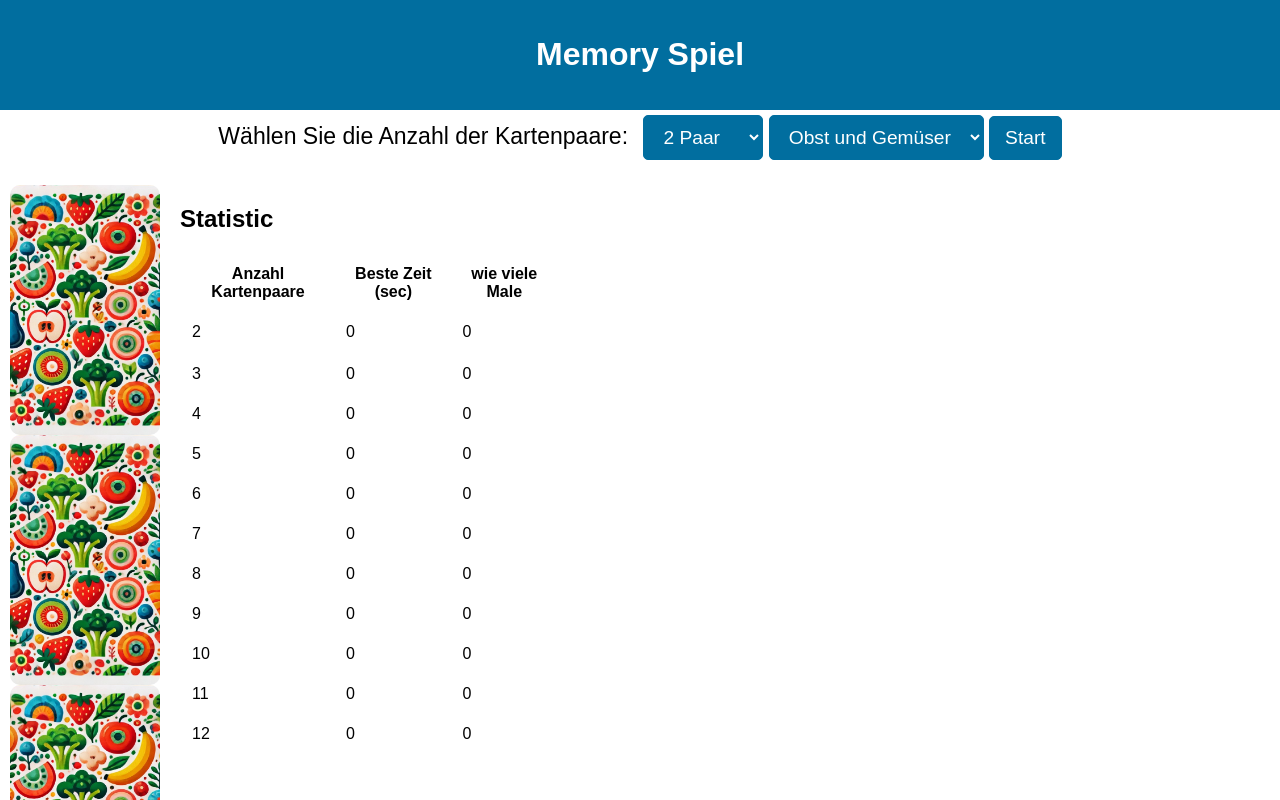
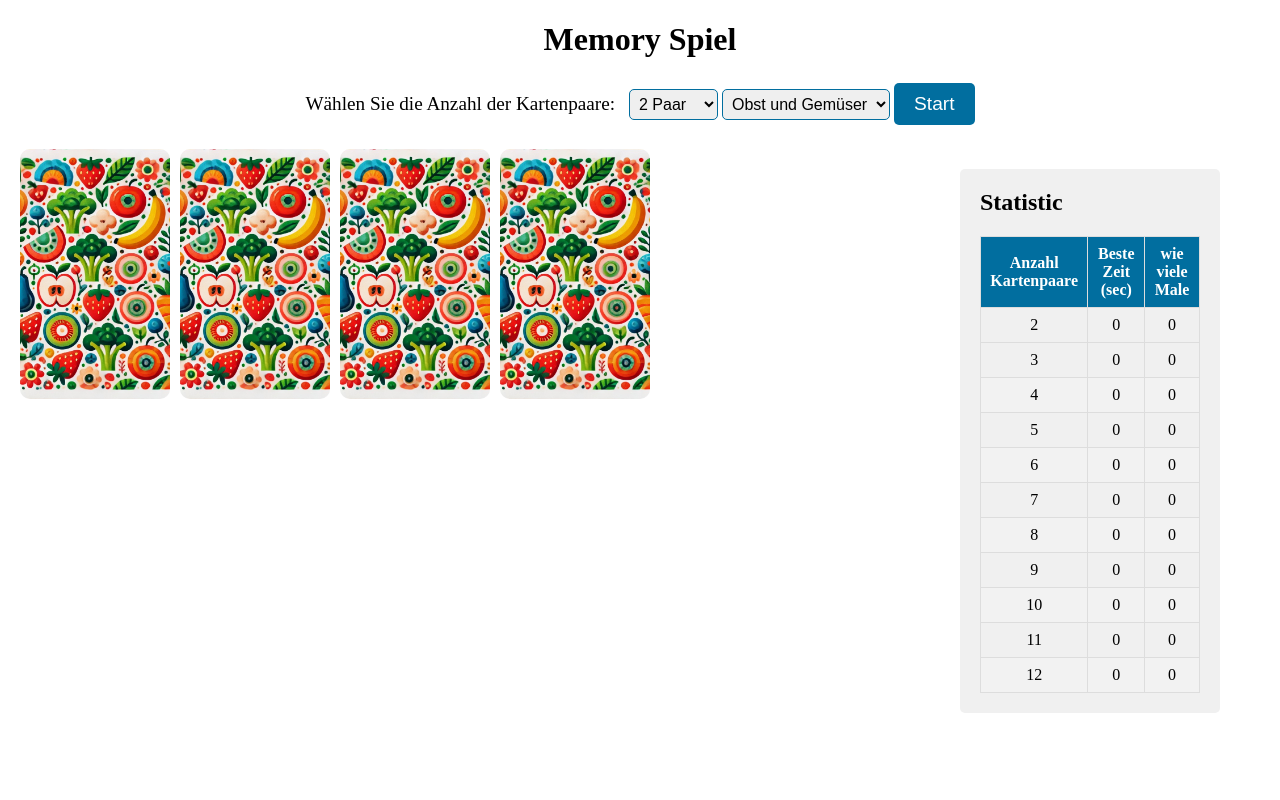
Before and after one commit to NatFrontendDeveloper/memorygame, a plain HTML site: page index.html in a window 1280 px wide. Both pictures are taken after a click on the button "Start". Shown: the top 800 px of the page. Drawn offline with Linux system fonts and the light colour scheme.

Commit message:
Update styles.css

```diff
--- a/assets/css/styles.css
+++ b/assets/css/styles.css
@@ -1,21 +1,17 @@
-/* Основной стиль для мобильных устройств */
-body, html {
+
+body, html{
     margin: 0;
     padding: 0;
-    width: 100%;
-    font-family: Arial, sans-serif; /* Шрифт */
+    max-width: 100%;
 }
+header {
 
-header {
-    text-align: center;
-    padding: 15px;
-    background-color: #016e9f;
-    color: white;
+    text-align: center; /* Заголовок по центру */
 }
 
 .controls {
     margin-bottom: 20px;
-    text-align: center;
+    text-align: center; /* Центрируем элементы управления */
     line-height: 48px;
 }
 
@@ -24,46 +20,61 @@ header {
     margin-right: 10px;
 }
 
-.controls select,
-.controls button {
-    font-size: 1em;
-    padding: 10px 15px;
-    border-radius: 5px;
-    border: 1px solid #016e9f;
-    background-color: #016e9f;
-    color: #fff;
-    cursor: pointer;
-    outline: none;
-    width: 100%;
-    margin: 5px 0;
+.controls select {
+    font-size: 1em; /* Размер шрифта для селекта */
+    padding: 5px; /* Отступы внутри селекта */
+    border-radius: 5px; /* Скругление углов */
+    border: 1px solid #016e9f; /* Цвет границы */
+    outline: none; /* Убираем обводку при фокусе */
+    transition: border-color 0.3s; /* Плавный переход цвета границы */
+}
+
+.controls select:focus {
+    border-color: #48c774; /* Цвет границы при фокусе */
 }
 
 .controls button {
-    background-color: #016e9f;
+    font-size: 1.2em; /* Размер шрифта для кнопки */
+    padding: 10px 20px; /* Отступы внутри кнопки */
+    background-color: #016e9f; /* Цвет фона кнопки */
+    color: #fff; /* Цвет текста кнопки */
+    border: none; /* Убираем границу */
+    border-radius: 5px; /* Скругление углов кнопки */
+    cursor: pointer; /* Курсор при наведении */
+    transition: background-color 0.3s; /* Плавный переход цвета фона */
 }
 
 .controls button:hover {
-    background-color: #026b9a;
+    background-color: #026b9a; /* Цвет фона при наведении */
 }
 
 .main-container {
-    max-width: 100%;
+    max-width: 1200px;
+
     display: flex;
-    flex-direction: column; /* Вертикальное расположение на мобильных устройствах */
-    gap: 20px;
-    margin: 0 10px;
+    justify-content: space-between; /* Разделяет игровую область и статистику */
+margin:0 20px;
+    gap: 2rem;
+}
+.game-area{
+    flex: 0 0 70%;
+}
+.sidebar{
+    flex: 0 0 30%;
 }
 
-.game-area {
-    display: flex;
-    flex-wrap: wrap;
-    justify-content: space-around;
-    gap: 10px;
-}
+#memory-game {
+    display: flex; /* Включаем Flexbox */
+    flex-wrap: wrap; /* Разрешаем перенос элементов на следующую строку */
+    gap: 10px; /* Отступ между элементами */}
 
 .card {
-    width: 48%; /* Карты занимают 48% ширины экрана */
-    height: 200px;
+    flex: 0 1 150px; /* Элементы имеют минимальную ширину 120px, могут расти и сжиматься */
+
+
+    text-align: center; /* Выравнивание текста по центру */
+    width: 150px;
+    height: 250px;
     background-color: #016e9f;
     color: #fff;
     font-size: 2em;
@@ -71,99 +82,106 @@ header {
     justify-content: center;
     align-items: center;
     cursor: pointer;
-    border-radius: 10px;
-    transition: background-color 0.3s;
-    text-align: center;
-    background-size: cover;
-    background-position: center;
-    background-repeat: no-repeat;
+
+    border-radius: 10px; /* Скругление углов карт */
+
+    transition: width 0.3s, height 0.3s; /* Плавный переход для изменения размера */
+    background-size: cover; /* Уменьшает изображение до размеров блока */
+    background-position: center; /* Центрирует изображение внутри блока */
+    background-repeat: no-repeat; /* Отключает повторение изображения */
 }
 
+
 .card.matched {
+    transition: transform 0.5s;
+
     transform: scale(0.9);
     opacity: 0;
-    transition: transform 0.5s;
+
 }
 
 .card:hover {
     background-color: #026b9a;
-}
-
-/* Для мобильных устройств */
-@media (max-width: 480px) {
-    .game-area {
-        flex-direction: column; /* Карты будут вертикально */
-        gap: 15px;
-    }
-
-    .card {
-        width: 100%; /* Карты занимают всю ширину на мобильных устройствах */
-        height: 180px; /* Уменьшение высоты карт */
-        font-size: 1.5em; /* Уменьшение шрифта */
-    }
-
-    .controls {
-        font-size: 1em;
-    }
-
-    .controls select,
-    .controls button {
-        width: 100%; /* Кнопки и выпадающие списки занимают 100% ширины */
+    /* transform: rotateY(180deg); /* Поворот на 180 градусов по оси Y */
+    /* transition: transform 0.3s; */
 }
 
 .sidebar {
     margin-top: 20px;
-        padding: 15px;
-        order: 1; /* Меняем порядок элементов: sidebar теперь будет под картами */
-        background-color: #f0f0f0;
-        border-radius: 8px;
-    }
-
-    .sidebar table th,
-    .sidebar table td {
-        padding: 5px;
+    background-color: #e9e9e9;
+    padding: 10px;
+    max-width: 220px; /* Ширина боковой панели */
+    border-radius: 5px;
 }
 
 .sidebar h2 {
-        font-size: 1.2em;
-    }
-}
-
-/* Десктопная версия */
-@media (min-width: 768px) {
-    .main-container {
-        flex-direction: row; /* Горизонтальное расположение на больших экранах */
-    }
-
-    .game-area {
-        flex: 0 0 70%; /* Игровая зона занимает 70% экрана */
-    }
-
-    .sidebar {
-        flex: 0 0 30%; /* Боковая панель занимает 30% экрана */
     margin-top: 0;
 }
 
-    .card {
-        width: 150px;
-        height: 250px;
+.sidebar p {
+    font-size: 1.1em; /* Увеличение размера текста для статистики */
+}
+.sidebar {
+    padding: 20px;
+    background-color: #f0f0f0;
 }
 
-    .controls {
-        font-size: 1.2em;
+table {
+    width: 100%;
+    border-collapse: collapse;
 }
 
-    .controls select,
-    .controls button {
-        width: auto;
+th, td {
+    border: 1px solid #ddd;
+    padding: 8px;
+    text-align: center;
 }
 
-    .sidebar h2 {
-        font-size: 1.5em;
+th {
+    background-color: #016e9f;
+    color: white;
 }
 
-    .sidebar table th,
-    .sidebar table td {
-        padding: 10px;
+tr:nth-child(even) {
+    background-color: #f2f2f2;
 }
+
+tr:hover {
+    background-color: #ddd;
 }
+/* Основной стиль модального окна */
+.modal {
+    display: none; /* Скрыто по умолчанию */
+    position: fixed;
+    top: 0;
+    left: 0;
+    width: 100%;
+    height: 100%;
+    background-color: rgba(0, 0, 0, 0.5);
+    justify-content: center;
+    align-items: center;
+}
+
+/* Стиль для контента внутри модального окна */
+.modal-content {
+    background-color: #fff;
+    padding: 20px;
+    border-radius: 8px;
+    width: 80%;
+    max-width: 400px;
+    text-align: center;
+}
+
+
+.close {
+    position: relative;
+
+    font-size: 24px;
+    color: #aaa;
+    cursor: pointer;
+    transition: color 0.3s;
+}
+
+.close:hover {
+    color: #000;
+}
```
Lines whose indentation alone changed are shown as unchanged.
